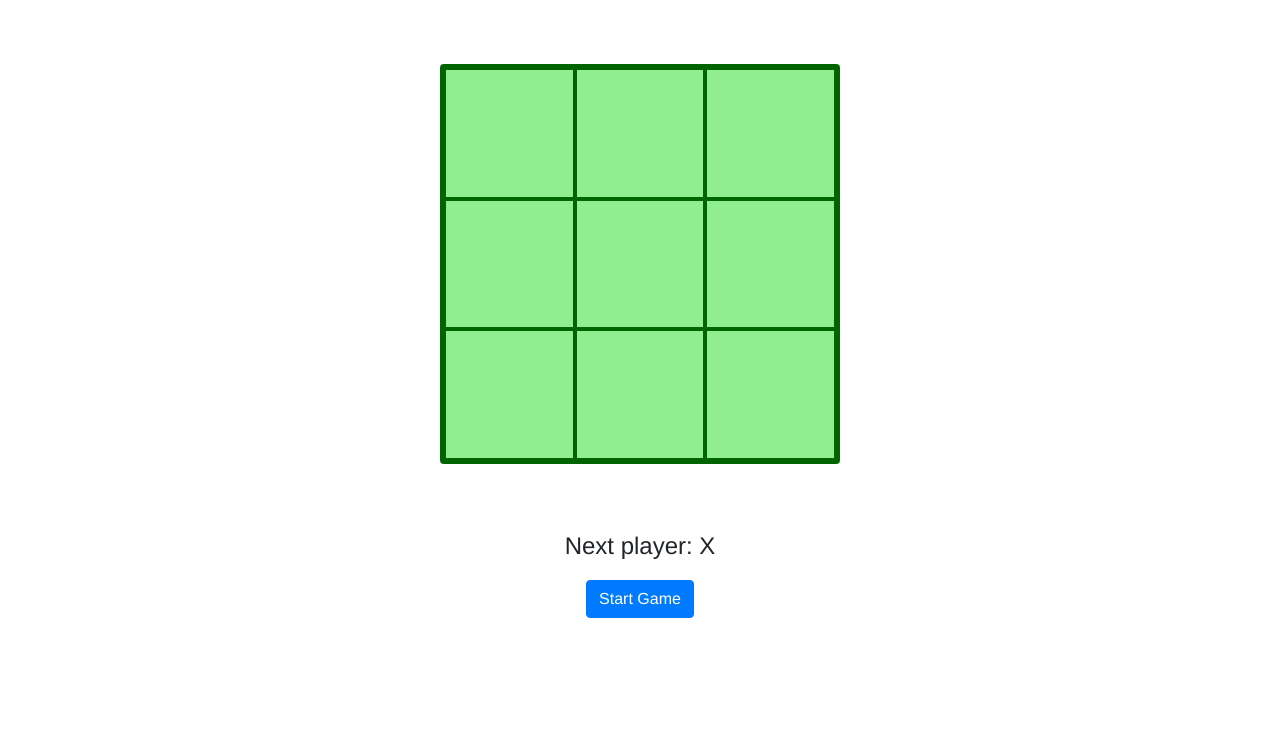
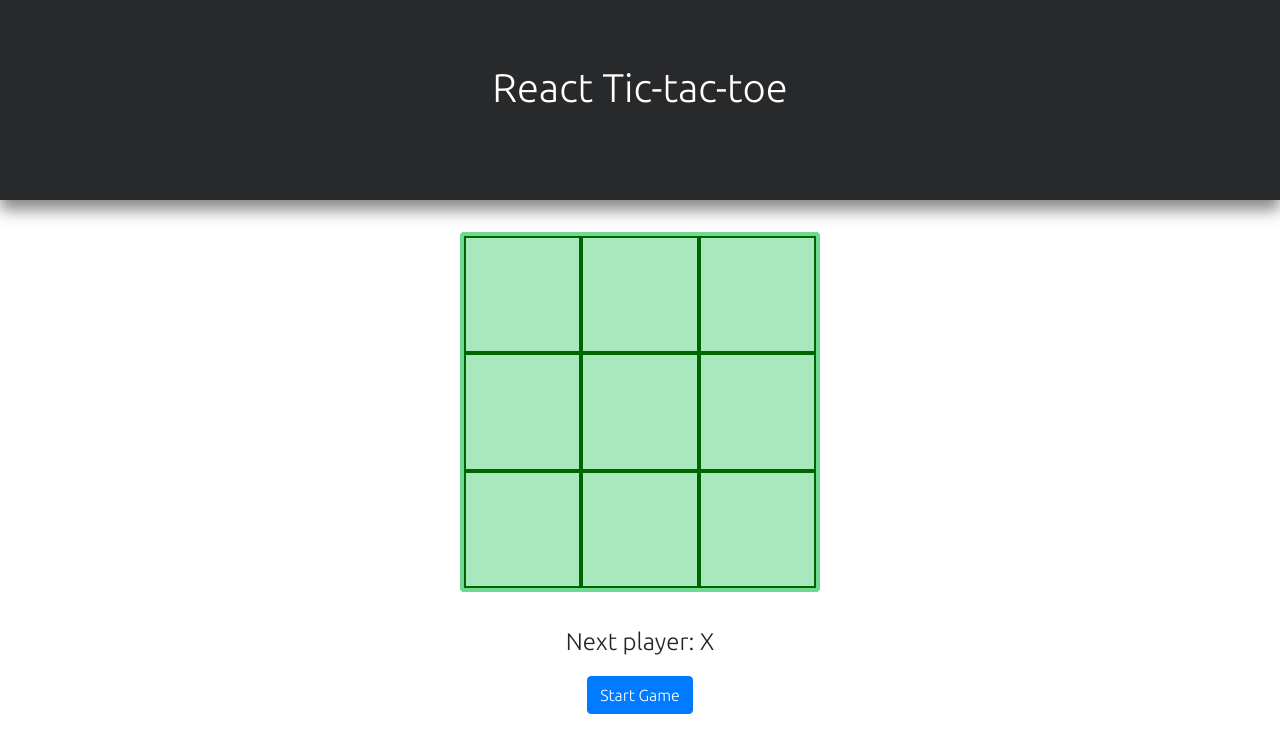
Before and after one commit to jfaMan/react-tic-tac-toe, a React (Create React App) app: page / in a window 1280 px wide. Shown: the top 752 px of the page. Built offline with nearby package versions, Linux system fonts and the light colour scheme.

Commit message:
added header

```diff
--- a/public/index.html
+++ b/public/index.html
@@ -26,6 +26,9 @@
     -->
     <link rel="stylesheet" href="https://cdn.jsdelivr.net/npm/bootstrap@4.6.0/dist/css/bootstrap.min.css" integrity="sha384-B0vP5xmATw1+K9KRQjQERJvTumQW0nPEzvF6L/Z6nronJ3oUOFUFpCjEUQouq2+l" crossorigin="anonymous">
     <title>React Tic-tac-toe</title>
+    <style>
+      @import url('https://fonts.googleapis.com/css2?family=Ubuntu:wght@300&display=swap');
+    </style>
   </head>
   <body>
     <noscript>You need to enable JavaScript to run this app.</noscript>
--- a/src/assets/stylesheets/application.scss
+++ b/src/assets/stylesheets/application.scss
@@ -1,26 +1,29 @@
 body {
-  font-family: Helvetica;
+  font-family: 'Ubuntu', sans-serif;
   margin: 0px;
 }
 
 .square {
-  background-color: lightgreen;
+  background-color: #A7E8BD;
   border: 2px solid darkgreen;
   font-size: 32px;
   cursor: 'pointer';
-  &:hover {
-    opacity: 0.5;
-    transition: 0.2s;
-  }
+  // &:active, &:focus {
+  //   opacity: 1;
+  // }
+  // &:hover {
+  //   opacity: 0.5;
+  //   transition: 0.2s;
+  // }
 }
 
 .board {
-  border: 4px solid darkgreen;
+  border: 4px solid #6DD991;
   display: grid;
   grid-template: repeat(3, 1fr) /repeat(3, 1fr);
-  margin: 64px auto;
-  width: 400px;
-  height: 400px;
+  margin: 32px auto;
+  width: 360px;
+  height: 360px;
   border-radius: 4px;
 }
 
@@ -32,3 +35,31 @@
     font-size: 24px;
   }
 }
+
+.header {
+  background-color: #28292b;
+  height: 200px;
+  width: 100%;
+  text-align: center;
+  box-shadow: 0px 10px 15px #888888;
+  h1 {
+    padding: 64px;
+    color: white;
+    text-shadow: white;
+  }
+  button {
+    width: 100%;
+  }
+}
+
+@media (max-width: 576px) {
+  h1 {
+    font-size: 32px;
+  }
+}
+@media (hover: hover) {
+  .square:hover {
+    opacity: 0.5;
+    transition: 0.2s;
+  }
+}
--- a/src/components/Game.jsx
+++ b/src/components/Game.jsx
@@ -1,6 +1,7 @@
 import React, { useState } from 'react';
 import Board from './Board';
 import calculateWinner from '../helpers';
+import Header from './Header';
 
 const Game = () => {
   const [board, setBoard] = useState(Array(9).fill(null));
@@ -17,6 +18,7 @@
 
   return (
     <>
+      <Header />
       <Board squares={board} onClick={handleClick}/>
       <div className='results'>
         <p>{winner ? `Player ${winner} is the winner!`: `Next player: ${xIsNext ? 'X' : 'O'}` }</p>
--- /dev/null
+++ b/src/components/Header.jsx
@@ -0,0 +1,11 @@
+import React from 'react';
+
+const Header = () => {
+  return (
+    <div className="header">
+      <h1>React Tic-tac-toe</h1>
+    </div>
+  )
+}
+
+export default Header;
```
